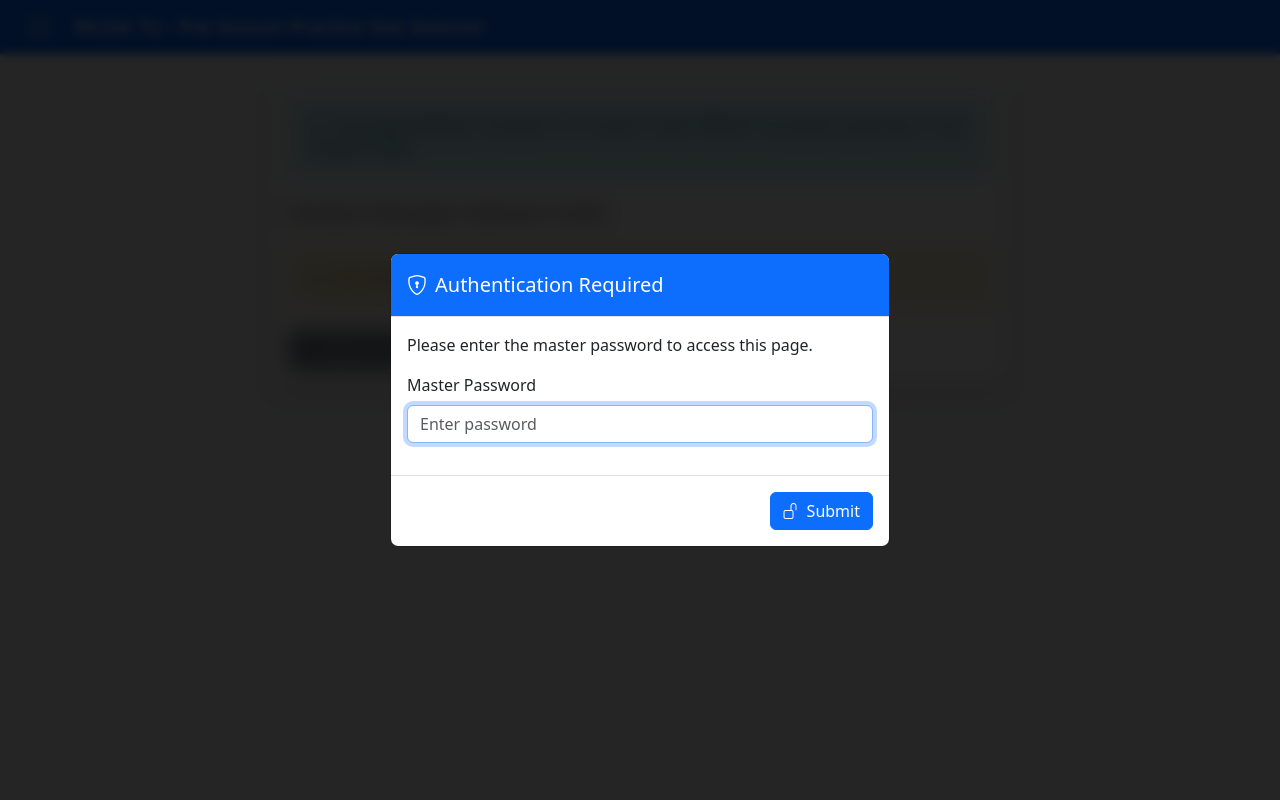
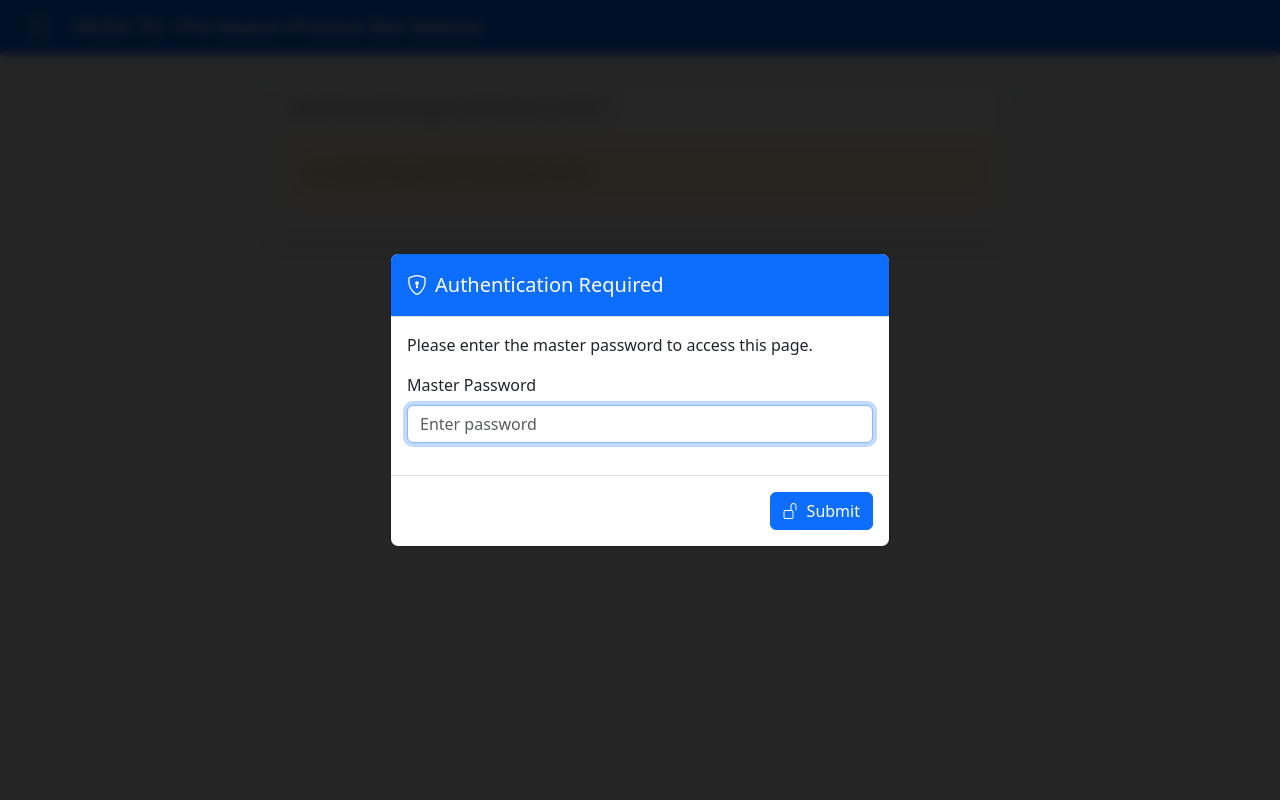
Before and after one commit to jonathancadepowers/wusa-7u, a Django app: page /pre_season_practice_slot_selector/ in a window 1280 px wide. Run offline with Django 4.2, Linux system fonts and the light colour scheme; data comes from the database, SQL or seed files in the repository; data that the repository does not hold is empty; some libraries are stand-ins or nearby versions.

Commit message:
Simplify pre-season practice slot selector page
- Removed 'Generate New Random Order' button
- Removed informational alert about refreshing
- Removed 'Back to Settings' button
- Page now shows only the title and random manager list

```diff
--- a/players/templates/players/pre_season_practice_slot_selector.html
+++ b/players/templates/players/pre_season_practice_slot_selector.html
@@ -10,11 +10,6 @@
             <div class="col-lg-8 offset-lg-2">
                 <div class="card shadow">
                     <div class="card-body">
-                        <div class="alert alert-info mb-4">
-                            <i class="bi bi-info-circle me-2"></i>
-                            This page displays managers in a random order. Refresh the page to generate a new random order.
-                        </div>
-
                         <h5 class="mb-4">Random Manager Selection Order</h5>
 
                         {% if managers %}
@@ -26,24 +21,12 @@
                                     </div>
                                 {% endfor %}
                             </div>
-
-                            <div class="mt-4 text-center">
-                                <button class="btn btn-success btn-lg" onclick="location.reload();">
-                                    <i class="bi bi-arrow-clockwise me-2"></i>Generate New Random Order
-                                </button>
-                            </div>
                         {% else %}
                             <div class="alert alert-warning">
                                 <i class="bi bi-exclamation-triangle me-2"></i>
                                 No managers found in the system.
                             </div>
                         {% endif %}
-
-                        <div class="mt-4">
-                            <a href="{% url 'players:settings' %}" class="btn btn-secondary">
-                                <i class="bi bi-arrow-left me-1"></i>Back to Settings
-                            </a>
-                        </div>
                     </div>
                 </div>
             </div>
```
